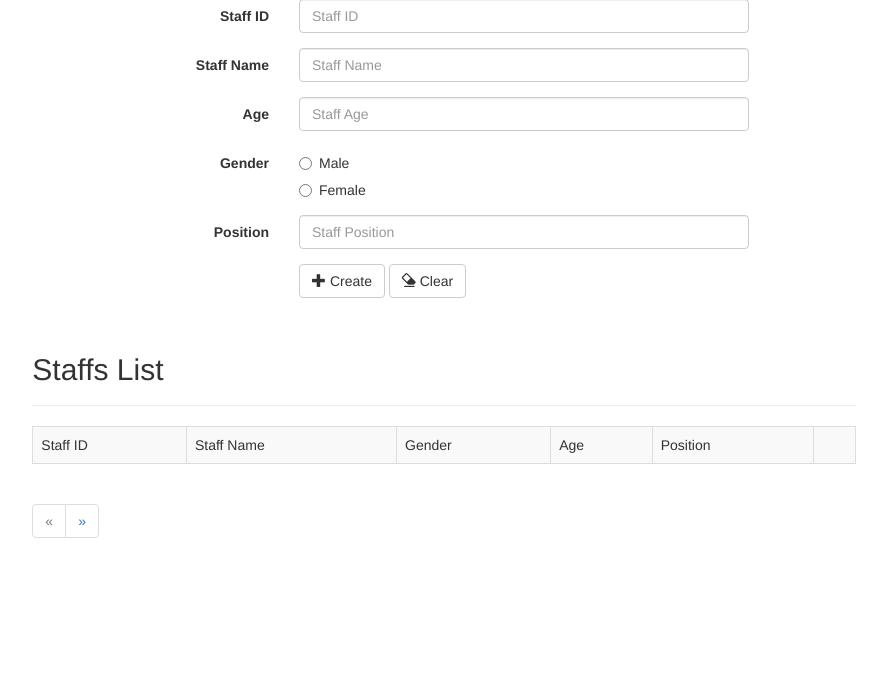
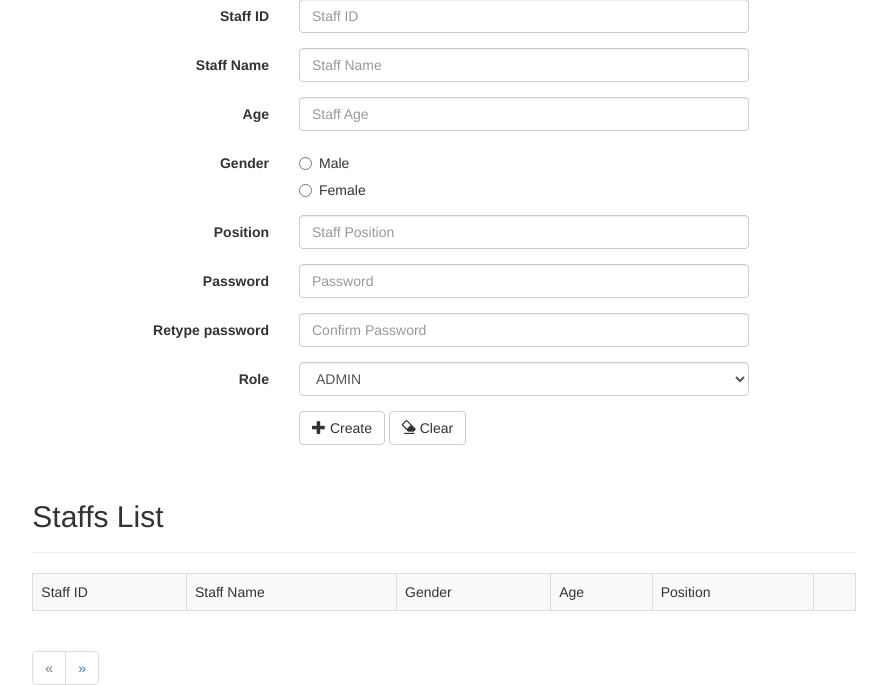
Before and after one commit to cindy-nst/web-programming, a PHP site: page /staffs.php in a window 1280 px wide. Shown: the part 186-871 px from the top of the page, without its empty margins (196-1083 px from the left). Before the commit the page ends 724 px from the top, so only its background shows below. Run offline with PHP 8.4, Linux system fonts and the light colour scheme; data that the repository does not hold is empty; some libraries are stand-ins or nearby versions.

Commit message:
Add password & role in staff page.

```diff
--- a/staffs.php
+++ b/staffs.php
@@ -65,9 +65,39 @@ include_once 'staffs_crud.php';
             </div>
           </div>
           <div class="form-group">
-            <label for="productname" class="col-sm-3 control-label">Position</label>
+            <label for="staffposition" class="col-sm-3 control-label">Position</label>
             <div class="col-sm-9">
-              <input name="position" type="text" class="form-control id="staffposition" placeholder="Staff Position" value="<?php if(isset($_GET['edit'])) echo $editrow['fld_position']; ?>" required>
+              <input name="position" type="text" class="form-control" id="staffposition" placeholder="Staff Position" value="<?php if(isset($_GET['edit'])) echo $editrow['fld_position']; ?>" required>
+            </div>
+          </div>
+          <div class="form-group">
+            <label for="staffpassword" class="col-sm-3 control-label">Password</label>
+            <div class="col-sm-9">
+              <input name="password" type="password" class="form-control" id="staffpassword" placeholder="Password" required>
+            </div>
+          </div>
+          <div class="form-group">
+            <label for="staffconfirmpassword" class="col-sm-3 control-label">Retype password</label>
+            <div class="col-sm-9">
+              <input name="confirmpassword" type="password" class="form-control" id="staffconfirmpassword" placeholder="Confirm Password" required>
+              <span id="message"></span>
+            </div>
+          </div>
+          <div class="form-group">
+            <label for="staffrole" class="col-sm-3 control-label">Role</label>
+            <div class="col-sm-9">
+              <select name="role" class="form-control" id="staffposition" required>
+                <?php
+                $roles = array("ADMIN", "NON-ADMIN");
+                foreach($roles as $x){
+                  $role = $x;
+                  ?>
+                  <option value="<?php echo $role; ?>" <?php if(isset($_GET['edit'])) if($editrow['fld_role']=="<?php echo $role; ?>") echo "selected"; ?>><?php echo $role; ?></option>
+                  <?php
+                }
+                $conn = null;
+                ?>
+              </select>
             </div>
           </div>
           <div class="form-group">
@@ -76,7 +106,7 @@ include_once 'staffs_crud.php';
                 <input type="hidden" name="oldsid" value="<?php echo $editrow['fld_staff_id']; ?>">
                 <button class="btn btn-default" type="submit" name="update"><span class="glyphicon glyphicon-pencil" aria-hidden="true"></span> Update</button>
               <?php } else { ?>
-                <button class="btn btn-default" type="submit" name="create"><span class="glyphicon glyphicon-plus" aria-hidden="true"></span> Create</button>
+                <button class="btn btn-default" type="submit" id="createbtn" name="create"><span class="glyphicon glyphicon-plus" aria-hidden="true"></span> Create</button>
               <?php } ?>
               <button class="btn btn-default" type="reset"><span class="glyphicon glyphicon-erase" aria-hidden="true"></span> Clear</button>
             </div>
@@ -183,6 +213,21 @@ include_once 'staffs_crud.php';
     <script src="https://ajax.googleapis.com/ajax/libs/jquery/1.11.3/jquery.min.js"></script>
     <!-- Include all compiled plugins (below), or include individual files as needed -->
     <script src="js/bootstrap.min.js"></script>
+    <script type="text/javascript">
+      $('#staffpassword, #staffconfirmpassword').on('keyup', function () {
+        if ($('#staffpassword').val() == $('#staffconfirmpassword').val()) {
+          $('#message').html('Match').css('color', 'green');
+        } else
+        $('#message').html('Not Match').css('color', 'red');
+      });
+
+      $("#createbtn").click(function(event) {
+        if ($('#staffpassword').val() == $('#staffconfirmpassword').val()) {
+          $('#message').html('Match').css('color', 'green');
+        } else
+        $('#message').html('Not Match').css('color', 'red');
+      });
+    </script>
 
   </body>
   </html>
--- a/staffs_crud.php
+++ b/staffs_crud.php
@@ -9,22 +9,28 @@ $conn->setAttribute(PDO::ATTR_ERRMODE, PDO::ERRMODE_EXCEPTION);
 if (isset($_POST['create'])) {
 
   try {
+    $sid = $_POST['sid'];
+    $sname = $_POST['sname'];
+    $gender = $_POST['gender'];
+    $age =  $_POST['age'];
+    $position = $_POST['position'];
+    $password = trim($_POST['password']);
+    $role = $_POST['role'];
+
+    $hashedpassword = password_hash($password, PASSWORD_DEFAULT);
 
     $stmt = $conn->prepare("INSERT INTO tbl_staffs_a192212_pt2(fld_staff_id, fld_staff_name, fld_gender,
-      fld_age, fld_position) VALUES(:sid, :sname, :gender, :age,
-      :position)");
+      fld_age, fld_position, fld_password, fld_role) VALUES(:sid, :sname, :gender, :age,
+      :position, :password, :role)");
 
     $stmt->bindParam(':sid', $sid, PDO::PARAM_STR);
     $stmt->bindParam(':sname', $sname, PDO::PARAM_STR);
     $stmt->bindParam(':gender', $gender, PDO::PARAM_STR);
     $stmt->bindParam(':age', $age, PDO::PARAM_INT);
     $stmt->bindParam(':position', $position, PDO::PARAM_STR);
+    $stmt->bindParam(':password', $hashedpassword, PDO::PARAM_STR);
+    $stmt->bindParam(':role', $role, PDO::PARAM_STR);
 
-    $sid = $_POST['sid'];
-    $sname = $_POST['sname'];
-    $gender = $_POST['gender'];
-    $age =  $_POST['age'];
-    $position = $_POST['position'];
 
     $stmt->execute();
   }
```
Lines whose indentation alone changed are shown as unchanged.
